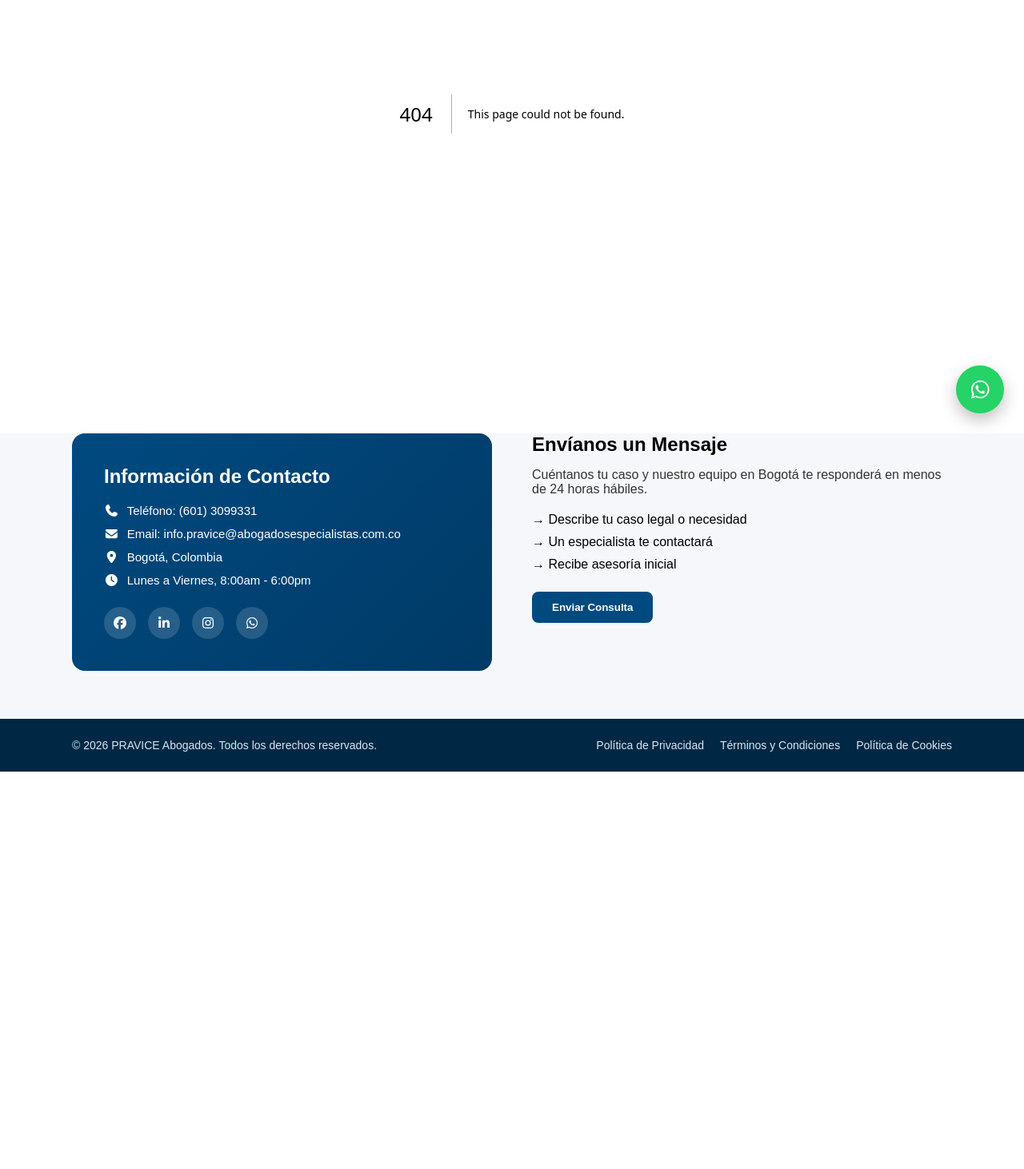
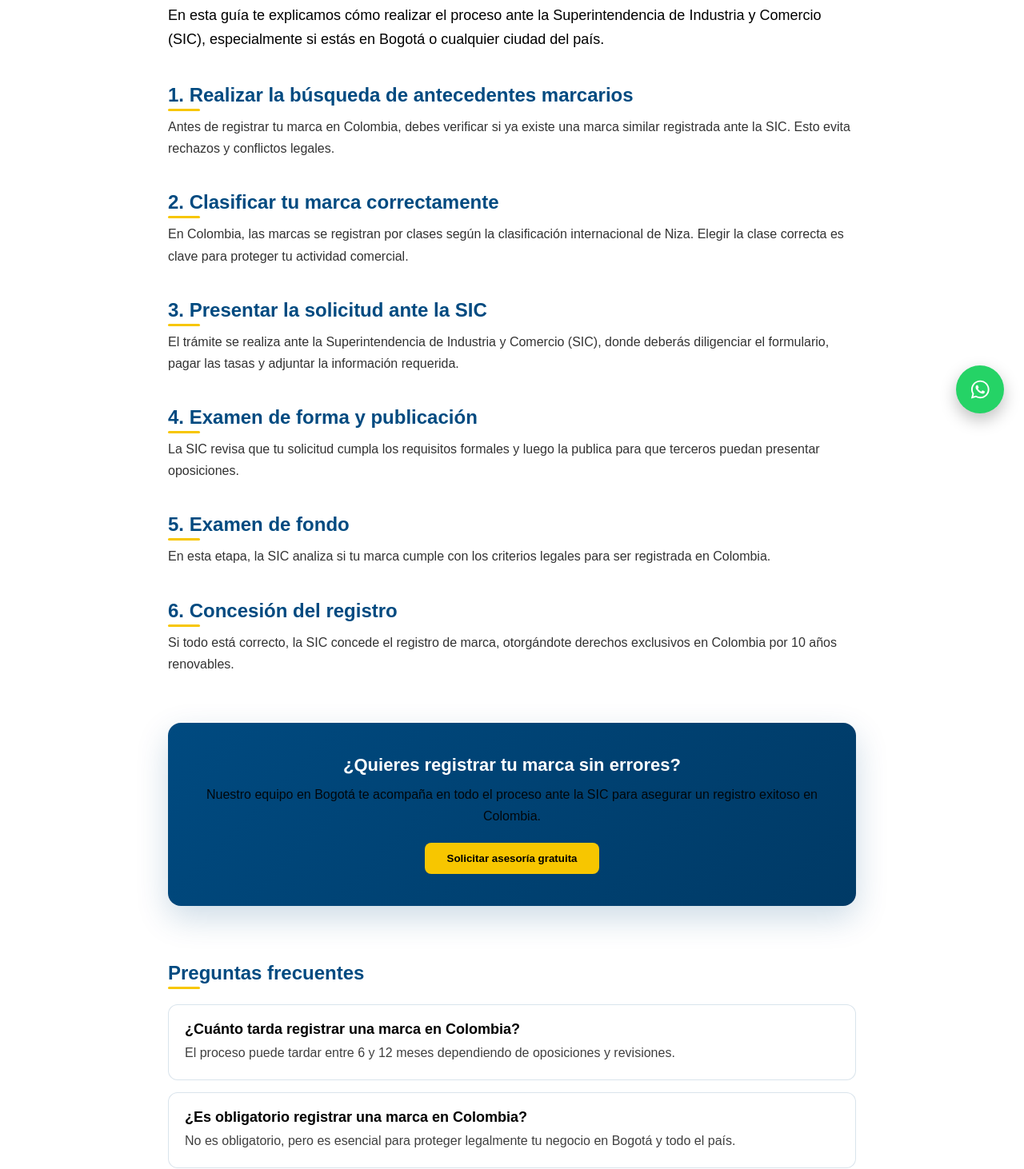
Before and after one commit to paginaswebpravice-prog/Marcas-Y-Patentes, a Next.js app: page /blog/registrar-marca-colombia in a window 1280 px wide. Before the commit this address had no page. Shown: the part 258-1720 px from the top of the page at 80% size. Before the commit the page ends 1223 px from the top, so only its background shows below. Built offline with nearby package versions, Linux system fonts and the light colour scheme.

Commit message:
Add article in Blog section

```diff
--- /dev/null
+++ b/src/app/blog/registrar-marca-colombia/Article.module.css
@@ -0,0 +1,158 @@
+.article {
+  max-width: 900px;
+  margin: 0 auto;
+  padding: 120px 20px;
+  background: #ffffff;
+}
+
+/* ================= HERO ================= */
+
+.hero h1 {
+  font-size: 38px;
+  color: #004a80;
+  margin-bottom: 20px;
+  line-height: 1.2;
+}
+
+.hero p {
+  font-size: 18px;
+  color: #000;
+  opacity: 0.85;
+  line-height: 1.7;
+  margin-bottom: 40px;
+}
+
+/* ================= CONTENT ================= */
+
+.content h2 {
+  font-size: 24px;
+  color: #004a80;
+  margin-top: 40px;
+  margin-bottom: 12px;
+
+  position: relative;
+}
+
+/* línea decorativa elegante */
+.content h2::before {
+  content: "";
+  position: absolute;
+  left: 0;
+  bottom: -6px;
+  width: 40px;
+  height: 3px;
+  background: #f7c600;
+  border-radius: 2px;
+}
+
+.content p {
+  color: #000;
+  opacity: 0.8;
+  line-height: 1.7;
+}
+
+/* ================= CTA ================= */
+
+.cta {
+  margin-top: 60px;
+  padding: 40px;
+  border-radius: 16px;
+
+  background: linear-gradient(135deg, #004a80, #003a66);
+  color: #ffffff;
+
+  text-align: center;
+
+  box-shadow: 0 15px 40px rgba(0, 74, 128, 0.2);
+}
+
+.cta h3 {
+  font-size: 22px;
+  margin-bottom: 10px;
+}
+
+.cta p {
+  opacity: 0.9;
+}
+
+.cta button {
+  margin-top: 20px;
+  background: #f7c600;
+  color: #000;
+
+  border: none;
+  padding: 12px 28px;
+  border-radius: 8px;
+
+  cursor: pointer;
+  font-weight: 700;
+
+  transition: all 0.3s ease;
+}
+
+/* hover más premium */
+.cta button:hover {
+  background: #c4911a;
+  color: #ffffff;
+  transform: translateY(-2px);
+}
+
+/* ================= FAQ ================= */
+
+.faq {
+  margin-top: 70px;
+}
+
+.faq h2 {
+  color: #004a80;
+  margin-bottom: 25px;
+}
+
+/* cards FAQ estilo moderno */
+.faq > div {
+  padding: 20px;
+  border-radius: 12px;
+
+  background: #ffffff;
+
+  border: 1px solid rgba(0, 74, 128, 0.15);
+
+  margin-bottom: 15px;
+
+  transition: all 0.3s ease;
+}
+
+.faq > div:hover {
+  border-color: #004a80;
+  box-shadow: 0 8px 20px rgba(0, 74, 128, 0.1);
+}
+
+/* pregunta */
+.faq h3 {
+  color: #000;
+  font-size: 18px;
+}
+
+/* respuesta */
+.faq p {
+  color: #000;
+  opacity: 0.75;
+  margin-top: 6px;
+  line-height: 1.6;
+}
+
+/* ================= RESPONSIVE ================= */
+
+@media (max-width: 768px) {
+  .hero h1 {
+    font-size: 28px;
+  }
+
+  .content h2 {
+    font-size: 20px;
+  }
+
+  .cta {
+    padding: 25px;
+  }
+}
--- /dev/null
+++ b/src/app/blog/registrar-marca-colombia/page.tsx
@@ -0,0 +1,214 @@
+"use client";
+
+import styles from "./Article.module.css";
+import { motion } from "framer-motion";
+
+export default function RegistrarMarcaColombia() {
+  return (
+    <article
+      className={styles.article}
+      itemScope
+      itemType="https://schema.org/BlogPosting"
+    >
+      {/* ================= SEO ================= */}
+      <div style={{ display: "none" }}>
+        <h1 itemProp="headline">
+          Cómo registrar una marca en Colombia paso a paso
+        </h1>
+        <p itemProp="description">
+          Guía completa para registrar una marca en Colombia ante la
+          Superintendencia de Industria y Comercio (SIC) desde Bogotá.
+        </p>
+        <span itemProp="author">Firma de abogados en Bogotá</span>
+        <span itemProp="publisher">PRAVICE Abogados</span>
+      </div>
+
+      {/* ================= HERO ================= */}
+      <section className={styles.hero}>
+        <motion.h1
+          initial={{ opacity: 0, y: 40 }}
+          animate={{ opacity: 1, y: 0 }}
+          transition={{ duration: 0.7 }}
+        >
+          ¿Cómo registrar una marca en Colombia paso a paso desde Bogotá?
+        </motion.h1>
+
+        <motion.p
+          initial={{ opacity: 0, y: 40 }}
+          animate={{ opacity: 1, y: 0 }}
+          transition={{ duration: 0.8, delay: 0.2 }}
+        >
+          Registrar una marca en Colombia es un paso fundamental para proteger
+          tu negocio frente a competidores. En esta guía te explicamos cómo
+          realizar el proceso ante la Superintendencia de Industria y Comercio
+          (SIC), especialmente si estás en Bogotá o cualquier ciudad del país.
+        </motion.p>
+      </section>
+
+      {/* ================= CONTENT ================= */}
+      <section className={styles.content}>
+        {/* STEP 1 */}
+        <motion.div
+          initial={{ opacity: 0, y: 40 }}
+          whileInView={{ opacity: 1, y: 0 }}
+          transition={{ duration: 0.5 }}
+          viewport={{ once: true }}
+        >
+          <h2>1. Realizar la búsqueda de antecedentes marcarios</h2>
+          <p>
+            Antes de registrar tu marca en Colombia, debes verificar si ya
+            existe una marca similar registrada ante la SIC. Esto evita rechazos
+            y conflictos legales.
+          </p>
+        </motion.div>
+
+        {/* STEP 2 */}
+        <motion.div
+          initial={{ opacity: 0, y: 40 }}
+          whileInView={{ opacity: 1, y: 0 }}
+          transition={{ duration: 0.5, delay: 0.1 }}
+          viewport={{ once: true }}
+        >
+          <h2>2. Clasificar tu marca correctamente</h2>
+          <p>
+            En Colombia, las marcas se registran por clases según la
+            clasificación internacional de Niza. Elegir la clase correcta es
+            clave para proteger tu actividad comercial.
+          </p>
+        </motion.div>
+
+        {/* STEP 3 */}
+        <motion.div
+          initial={{ opacity: 0, y: 40 }}
+          whileInView={{ opacity: 1, y: 0 }}
+          transition={{ duration: 0.5, delay: 0.2 }}
+          viewport={{ once: true }}
+        >
+          <h2>3. Presentar la solicitud ante la SIC</h2>
+          <p>
+            El trámite se realiza ante la Superintendencia de Industria y
+            Comercio (SIC), donde deberás diligenciar el formulario, pagar las
+            tasas y adjuntar la información requerida.
+          </p>
+        </motion.div>
+
+        {/* STEP 4 */}
+        <motion.div
+          initial={{ opacity: 0, y: 40 }}
+          whileInView={{ opacity: 1, y: 0 }}
+          transition={{ duration: 0.5, delay: 0.3 }}
+          viewport={{ once: true }}
+        >
+          <h2>4. Examen de forma y publicación</h2>
+          <p>
+            La SIC revisa que tu solicitud cumpla los requisitos formales y
+            luego la publica para que terceros puedan presentar oposiciones.
+          </p>
+        </motion.div>
+
+        {/* STEP 5 */}
+        <motion.div
+          initial={{ opacity: 0, y: 40 }}
+          whileInView={{ opacity: 1, y: 0 }}
+          transition={{ duration: 0.5, delay: 0.4 }}
+          viewport={{ once: true }}
+        >
+          <h2>5. Examen de fondo</h2>
+          <p>
+            En esta etapa, la SIC analiza si tu marca cumple con los criterios
+            legales para ser registrada en Colombia.
+          </p>
+        </motion.div>
+
+        {/* STEP 6 */}
+        <motion.div
+          initial={{ opacity: 0, y: 40 }}
+          whileInView={{ opacity: 1, y: 0 }}
+          transition={{ duration: 0.5, delay: 0.5 }}
+          viewport={{ once: true }}
+        >
+          <h2>6. Concesión del registro</h2>
+          <p>
+            Si todo está correcto, la SIC concede el registro de marca,
+            otorgándote derechos exclusivos en Colombia por 10 años renovables.
+          </p>
+        </motion.div>
+
+        {/* ================= CTA ================= */}
+        <motion.div
+          className={styles.cta}
+          initial={{ opacity: 0, scale: 0.95 }}
+          whileInView={{ opacity: 1, scale: 1 }}
+          transition={{ duration: 0.5 }}
+          viewport={{ once: true }}
+        >
+          <h3>¿Quieres registrar tu marca sin errores?</h3>
+          <p>
+            Nuestro equipo en Bogotá te acompaña en todo el proceso ante la SIC
+            para asegurar un registro exitoso en Colombia.
+          </p>
+
+          <motion.button
+            whileHover={{ scale: 1.05 }}
+            whileTap={{ scale: 0.97 }}
+          >
+            Solicitar asesoría gratuita
+          </motion.button>
+        </motion.div>
+
+        {/* ================= FAQ ================= */}
+        <motion.div
+          className={styles.faq}
+          itemScope
+          itemType="https://schema.org/FAQPage"
+          initial={{ opacity: 0 }}
+          whileInView={{ opacity: 1 }}
+          transition={{ duration: 0.6 }}
+          viewport={{ once: true }}
+        >
+          <h2>Preguntas frecuentes</h2>
+
+          <div
+            itemScope
+            itemProp="mainEntity"
+            itemType="https://schema.org/Question"
+          >
+            <h3 itemProp="name">
+              ¿Cuánto tarda registrar una marca en Colombia?
+            </h3>
+            <p
+              itemScope
+              itemProp="acceptedAnswer"
+              itemType="https://schema.org/Answer"
+            >
+              <span itemProp="text">
+                El proceso puede tardar entre 6 y 12 meses dependiendo de
+                oposiciones y revisiones.
+              </span>
+            </p>
+          </div>
+
+          <div
+            itemScope
+            itemProp="mainEntity"
+            itemType="https://schema.org/Question"
+          >
+            <h3 itemProp="name">
+              ¿Es obligatorio registrar una marca en Colombia?
+            </h3>
+            <p
+              itemScope
+              itemProp="acceptedAnswer"
+              itemType="https://schema.org/Answer"
+            >
+              <span itemProp="text">
+                No es obligatorio, pero es esencial para proteger legalmente tu
+                negocio en Bogotá y todo el país.
+              </span>
+            </p>
+          </div>
+        </motion.div>
+      </section>
+    </article>
+  );
+}
```
